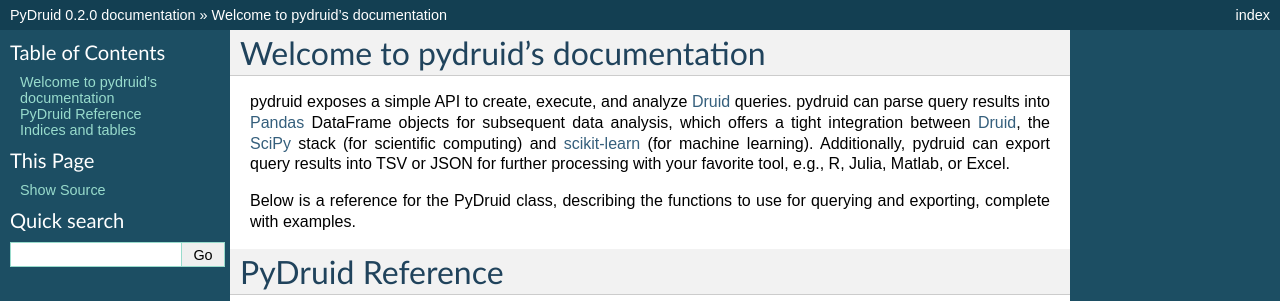
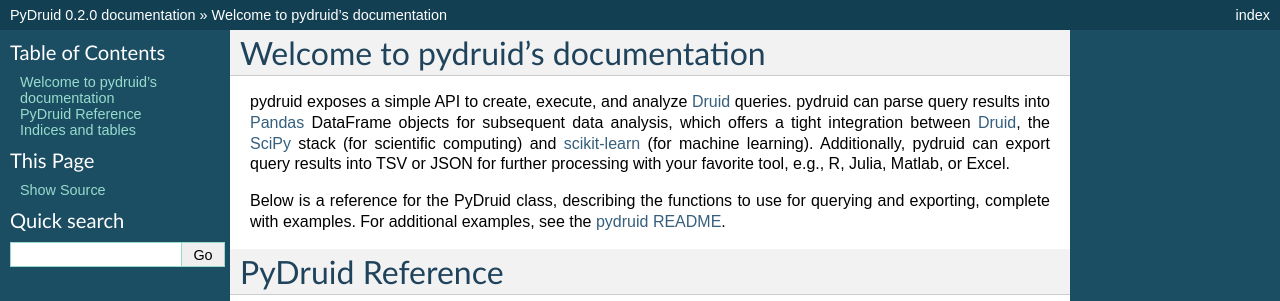
Before and after one commit to druid-io/pydruid, a Sphinx documentation site: the page built from docs/source/index.rst, in a window 1280 px wide, cut to the strip 0-301 px from the top of the page. Built offline with Sphinx 7.4.7, drawn with Linux system fonts in a browser that asks for light colours.

Commit message:
added info about examples about pydruid README

```diff
--- a/docs/source/index.rst
+++ b/docs/source/index.rst
@@ -8,7 +8,7 @@
 
 pydruid exposes a simple API to create, execute, and analyze `Druid <http://druid.io/>`_ queries. pydruid can parse query results into `Pandas <http://pandas.pydata.org/>`_ DataFrame objects for subsequent data analysis, which offers a tight integration between `Druid <http://druid.io/>`_, the `SciPy <http://www.scipy.org/stackspec.html>`_ stack (for scientific computing) and `scikit-learn <http://scikit-learn.org/stable/>`_ (for machine learning). Additionally, pydruid can export query results into TSV or JSON for further processing with your favorite tool, e.g., R, Julia, Matlab, or Excel.
 
-Below is a reference for the PyDruid class, describing the functions to use for querying and exporting, complete with examples.
+Below is a reference for the PyDruid class, describing the functions to use for querying and exporting, complete with examples. For additional examples, see the `pydruid README <https://github.com/metamx/pydruid>`_.
 
 PyDruid Reference
 =================
```
